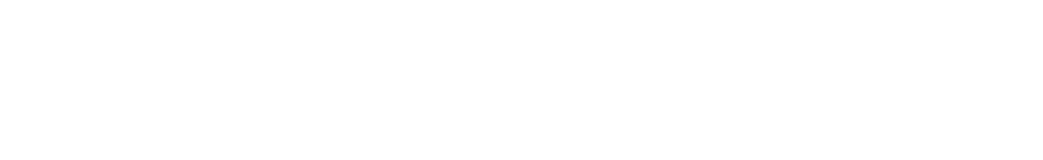
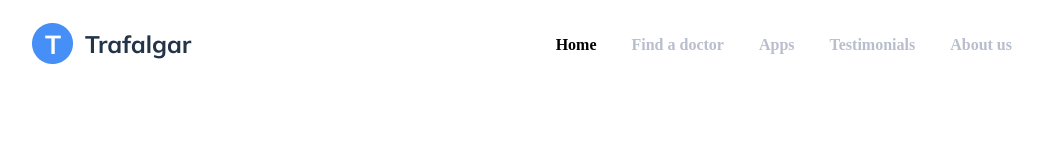
Before and after one commit to abdulazizboqiyev008-art/team, a plain HTML site: page index.html in a window 1280 px wide. Shown: the whole page, without its empty margins (118-1161 px from the left). Drawn offline with Linux system fonts and the light colour scheme.

Commit message:
new folder

```diff
--- a/css/style.css
+++ b/css/style.css
@@ -0,0 +1,40 @@
+* {
+    margin: 0;
+    padding: 0;
+    box-sizing: border-box;
+    text-decoration: none;
+    list-style: none;
+}
+
+
+.navbar {
+    width: 100%;
+    height: 90px;
+    display: flex;
+    align-items: center;
+    justify-content: space-between;
+    padding: 5px 150px;
+}
+
+.navbar-nav {
+    display: flex;
+    align-items: center;
+    gap: 35px;
+}
+
+.nav-list {
+    display: flex;
+    align-items: center;
+    gap: 35px;
+}
+
+.item-link {
+    color: #b8becd;
+    font-weight: 600;
+    font-size: 16px;
+}
+.item-links {
+    color: black;
+    font-weight: 600;
+    font-size: 16px;
+}
--- a/index.html
+++ b/index.html
@@ -1,14 +1,41 @@
 <!DOCTYPE html>
 <html lang="en">
+
 <head>
     <meta charset="UTF-8">
     <meta name="viewport" content="width=device-width, initial-scale=1.0">
     <title>figma team</title>
     <link rel="stylesheet" href="./css/style.css">
 </head>
+
 <body>
     <!-- header abdulaziz -->
+    <header class="navbar">
+        <div class="navbar-logo">
+            <img src="./logo.png" alt="logo" />
+        </div>
 
+        <nav class="navbar-nav">
+            <ul class="nav-list">
+                <li class="list-item">
+                    <a class="item-links" href="#">Home</a>
+                </li>
+                <li class="list-item">
+                    <a class="item-link" href="#">Find a doctor</a>
+                </li>
+                <li class="list-item">
+                    <a class="item-link" href="#">Apps</a>
+                </li>
+                <li class="list-item">
+                    <a class="item-link" href="#">Testimonials</a>
+                </li>
+                <li class="list-item">
+                    <a class="item-link" href="#">About us</a>
+                </li>
+            </ul>
+        </nav>
+    </header>
     <!-- header end -->
 </body>
+
 </html>
```
Also changed, not shown: logo.png (added).
